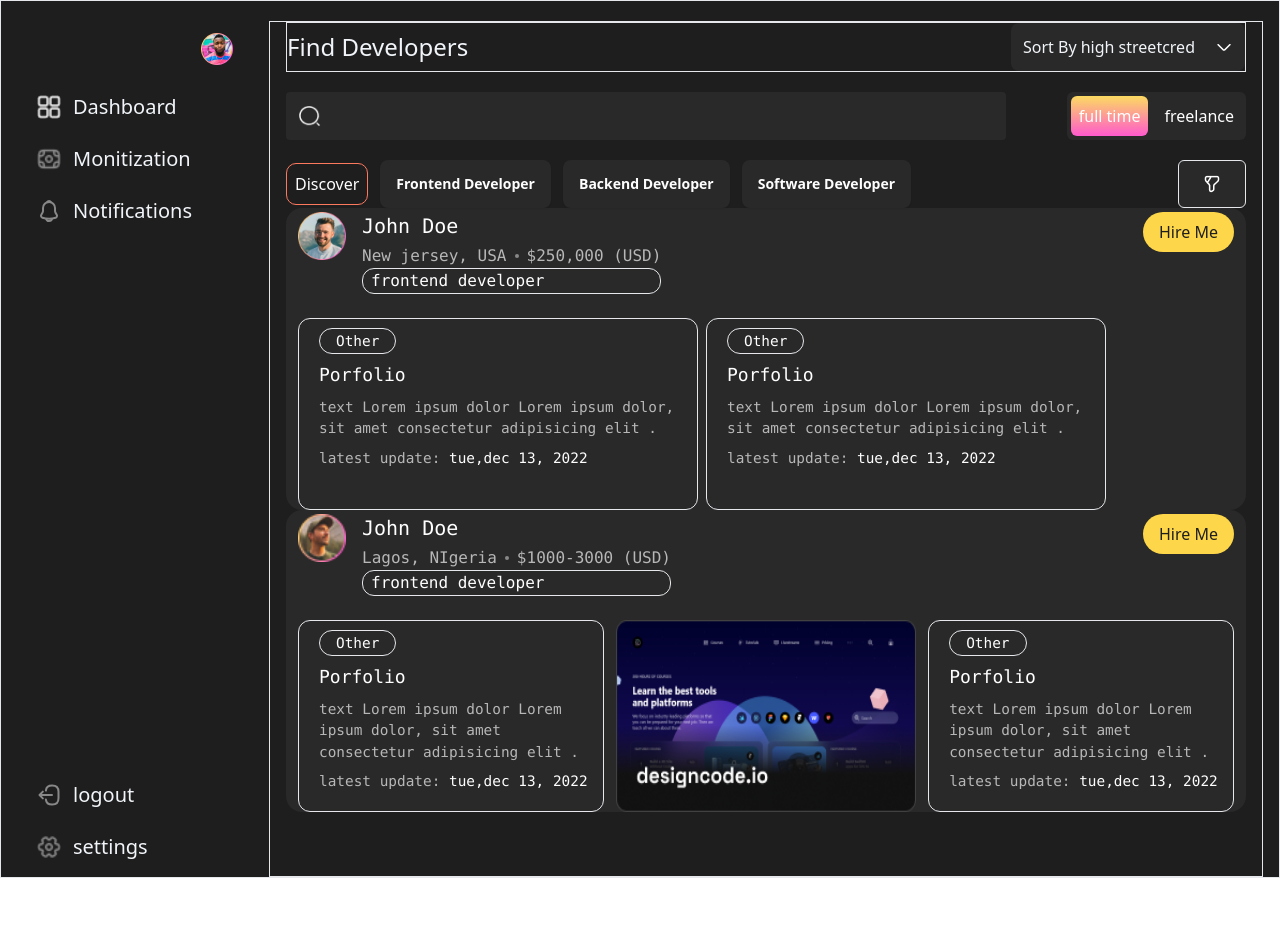
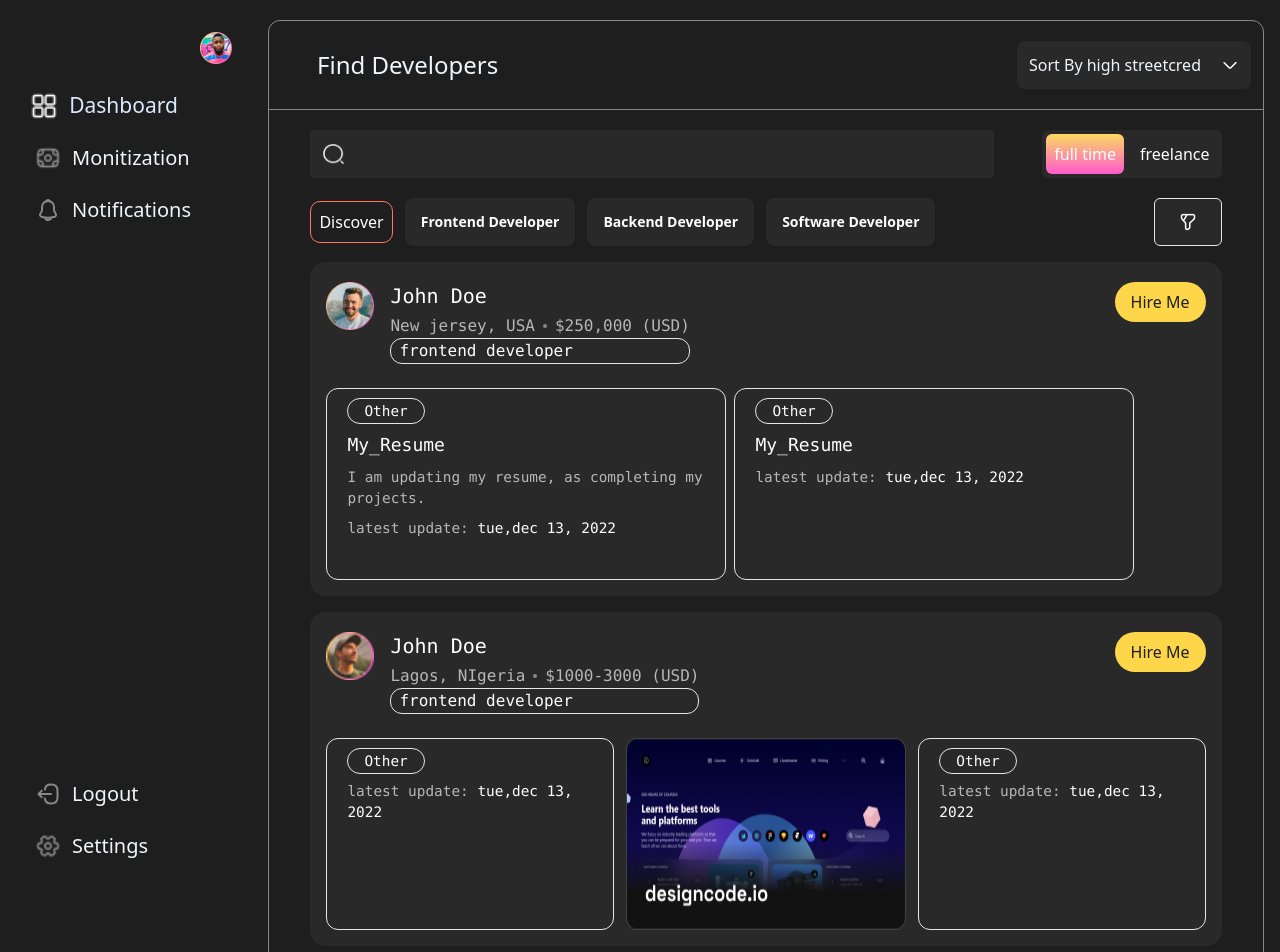
Before and after one commit to Warmarth/Tublian, a React (Vite) app in the folder tublian_dashbord/: page / in a window 1280 px wide. Shown: the top 952 px of the page. Before the commit the page ends 878 px from the top, so only its background shows below. Built offline with nearby package versions, Linux system fonts and the light colour scheme; a web font is replaced by a local one.

Commit message:
latest update

```diff
--- a/tublian_dashbord/src/App.jsx
+++ b/tublian_dashbord/src/App.jsx
@@ -29,7 +29,7 @@ function App() {
   }, []);
   return (
     <section className="bg-[#1E1E1E]">
-      <div className="App  overflow-x-hidden pt-5 border overflow-y-visible  text-slate-100  px-4  gap-3 lg:flex">
+      <div className="App  overflow-x-hidden pt-5   overflow-y-visible  text-slate-100  px-4  gap-3 lg:flex">
         <div className=" transition-all hidden lg:block">
           <ImageCard
             src={frame}
@@ -38,7 +38,7 @@ function App() {
           />
           <NavBar />
         </div>
-        <main className="lg:border lg:px-4">
+        <main className="lg:border lg:border-[#888888] rounded-xl">
           {veiw}
           <Layout>
             <AvaterCard
@@ -47,8 +47,11 @@ function App() {
               amount="$250,000 (USD)"
             />
             <section className="  flex flex-1 items-start transition-all  gap-2 w-[55rem] lg:w-full  ">
-              <Card />
-              <Card />
+              <Card
+                title="My_Resume"
+                description="I am updating my resume, as completing my projects."
+              />
+              <Card title="My_Resume" />
             </section>
           </Layout>
           <Layout>
--- a/tublian_dashbord/src/components/CardLayout.jsx
+++ b/tublian_dashbord/src/components/CardLayout.jsx
@@ -1,9 +1,7 @@
-
-
 function Layout({ children }) {
   return (
-    <section className=" rounded-box bg50 overflow-hidden">
-      <article className="space-y-3 mx-3">{children}</article>
+    <section className=" rounded-box bg50 overflow-hidden lg:w-11/12 2xl:w-10/12 mx-auto my-4">
+      <article className="space-y-3 p-[1rem]">{children}</article>
     </section>
   );
 }
--- a/tublian_dashbord/src/components/Cards.jsx
+++ b/tublian_dashbord/src/components/Cards.jsx
@@ -1,13 +1,9 @@
-
-export default function Card() {
+export default function Card(props) {
   return (
     <div className="border w-[25rem] h-[12rem] rounded-xl py-3 pl-5 text-[.9rem] space-y-2 text-p font-mono">
       <span className="border rounded-2xl px-4 py-1">Other</span>
-      <h2 className="text-lg capitalize">porfolio</h2>
-      <p className="text-s">
-        text Lorem ipsum dolor Lorem ipsum dolor, sit amet consectetur
-        adipisicing elit .
-      </p>
+      <h2 className="text-lg capitalize">{props.title}</h2>
+      <p className="text-s">{props.description}</p>
       <p className="text-s">
         latest update: <span className="text-p"> tue,dec 13, 2022</span>{" "}
       </p>
--- a/tublian_dashbord/src/components/Navbar.jsx
+++ b/tublian_dashbord/src/components/Navbar.jsx
@@ -4,48 +4,73 @@ import money from "/icons/money-2.png";
 import notifications from "/icons/notification.svg";
 import logout from "/icons/logout.svg";
 import settings from "/icons/setting-2.png";
+import { useState } from "react";
 export default function NavBar() {
+  const [isActive, setIsActive] = useState(0);
+
+  function active(i) {
+    setIsActive((prev) => (prev === i ? prev : i));
+  }
   return (
     <>
-      <nav className="menu lg:flex items-start justify-between space-y-2 transition-all lg:h-[100vh] lg:w-[5rem] xl:w-[15rem] text-xl ">
-        <ul className=" w-full capitalize  space-y-2">
+      <nav className="menu lg:flex items-start justify-between space-y-2 transition-all lg:h-[100vh] lg:w-[5rem] xl:w-[15rem] text-xl capitalize">
+        <ul className=" w-full   space-y-2">
           <ImageCard
-            className="flex items-center gap-3 rounded-md bg-inherit hover:bg-[#2f2e2e] py-2 px-3 xl:w-52 cursor-pointer"
+            className={`flex items-center justify-center xl:justify-start gap-3 rounded-md bg-inherit hover:bg-[#2f2e2e] py-2 px-3 xl:w-52 cursor-pointer ${
+              isActive === 0 &&
+              "bg-[#2f2e2e] transition-all scale-105 text-blue-100 text-[800]"
+            }`}
             src={dashboard}
             imageClassname="hidden w-6 lg:flex"
             nameClassname="lg:hidden xl:flex"
             name="dashboard"
+            clicker={() => active(0)}
           />
           <ImageCard
-            className="flex items-center gap-3 rounded-md bg-inherit hover:bg-[#2f2e2e] py-2 px-3 xl:w-52 cursor-pointer"
+            className={`flex items-center justify-center xl:justify-start gap-3 rounded-md bg-inherit hover:bg-[#2f2e2e] py-2 px-3 xl:w-52 cursor-pointer ${
+              isActive === 1 &&
+              "bg-[#2f2e2e] transition-all scale-105  text-blue-100"
+            }`}
             src={money}
             imageClassname="hidden w-6 lg:flex"
             nameClassname="lg:hidden xl:flex"
             name="monitization"
+            clicker={() => active(1)}
           />
           <ImageCard
-            className="flex items-center gap-3 rounded-md bg-inherit hover:bg-[#2f2e2e] py-2 px-3 xl:w-52 cursor-pointer"
+            className={`flex items-center justify-center xl:justify-start gap-3 rounded-md bg-inherit hover:bg-[#2f2e2e] py-2 px-3 xl:w-52 cursor-pointer ${
+              isActive === 2 &&
+              "bg-[#2f2e2e] transition-all scale-105  text-blue-100"
+            }`}
             src={notifications}
             imageClassname="hidden w-6 lg:flex"
             nameClassname="lg:hidden xl:flex"
             name="notifications"
+            clicker={() => active(2)}
           />
         </ul>
         <ul className="w-full space-y-2">
           <ImageCard
-            className="flex items-center gap-3 rounded-md hover:bg-[#2f2e2e]  py-2 px-3 xl:w-52 cursor-pointer"
+            className={`flex items-center justify-center xl:justify-start gap-3 rounded-md bg-inherit hover:bg-[#2f2e2e] py-2 px-3 xl:w-52 cursor-pointer ${
+              isActive === 3 &&
+              "bg-[#2f2e2e] transition-all scale-105  text-blue-100"
+            }`}
             imageClassname="hidden w-6 lg:flex"
             nameClassname="lg:hidden xl:flex"
             src={logout}
             name="logout"
+            clicker={() => active(3)}
           />
           <ImageCard
-            className="flex items-center gap-3 rounded-md   py-2 px-3 xl:w-52 cursor-pointer
-            hover:bg-[#2f2e2e] "
+            className={`flex items-center justify-center xl:justify-start gap-3 rounded-md bg-inherit hover:bg-[#2f2e2e] py-2 px-3 xl:w-52 cursor-pointer ${
+              isActive === 4 &&
+              "bg-[#2f2e2e] transition-all scale-105  text-blue-100"
+            }`}
             src={settings}
             imageClassname="hidden w-6 lg:flex "
             nameClassname="lg:hidden xl:flex"
             name="settings"
+            clicker={() => active(4)}
           />
         </ul>
       </nav>
--- a/tublian_dashbord/src/components/cardImage.jsx
+++ b/tublian_dashbord/src/components/cardImage.jsx
@@ -1,7 +1,6 @@
-
 export default function ImageCard(props) {
   return (
-    <div className={props.className}>
+    <div className={props.className} onClick={props.clicker}>
       <img src={props.src} className={props.imageClassname} alt=" avater" />
       <p className={props.nameClassname}>{props.name}</p>
     </div>
--- a/tublian_dashbord/src/components/midScreen.jsx
+++ b/tublian_dashbord/src/components/midScreen.jsx
@@ -8,20 +8,20 @@ import arrow from "/icons/arrow-down.png";
 import UseInput from "./useInput";
 
 const MidScreen = () => {
-  let [qurey, setQuery] = UseInput();
+  let { qurey, setQuery } = UseInput();
 
   return (
-    <div className=" space-y-5">
-      <div className="flex justify-between  w-full border">
-        <h1 className="capitalize text-2xl py-2 w-4/6">find Developers</h1>
+    <div className=" space-y-5  ">
+      <div className="flex items-center justify-between  w-full border-b  border-b-[#888888]">
+        <h1 className="capitalize text-2xl ml-3 xl:ml-12 py-7 w-4/6">find Developers</h1>
         <ImageCard
           src={arrow}
           name="Sort By high streetcred"
-          className="flex bg50 flex-row-reverse gap-5   rounded-lg px-3 items-center"
+          className="flex bg50 flex-row-reverse gap-5   rounded-lg px-3 py-3 items-center mr-3 2xl:mr-12"
         />
       </div>
-      <div className=" flex w-full justify-between gap-3  ">
-        <div className="bg50 lg:w-9/12 flex gap- items-center pt-1 pb-1 pl-3 gap-3 rounded">
+      <div className=" flex  justify-between gap-3 w-11/12 mx-auto 2xl:w-10/12">
+        <div className="bg50 lg:w-9/12 flex items-center pt-1 pb-1 pl-3 gap-3 rounded ">
           <ImageCard src={search} />
           <Input
             value={qurey}
@@ -32,7 +32,7 @@ const MidScreen = () => {
         </div>
         <JobStyle />
       </div>
-      <div className=" flex w-full justify-between  ">
+      <div className=" flex  justify-between gap-3 w-11/12 mx-auto 2xl:w-10/12">
         <Field />
         <Button
           src={filter}
```
